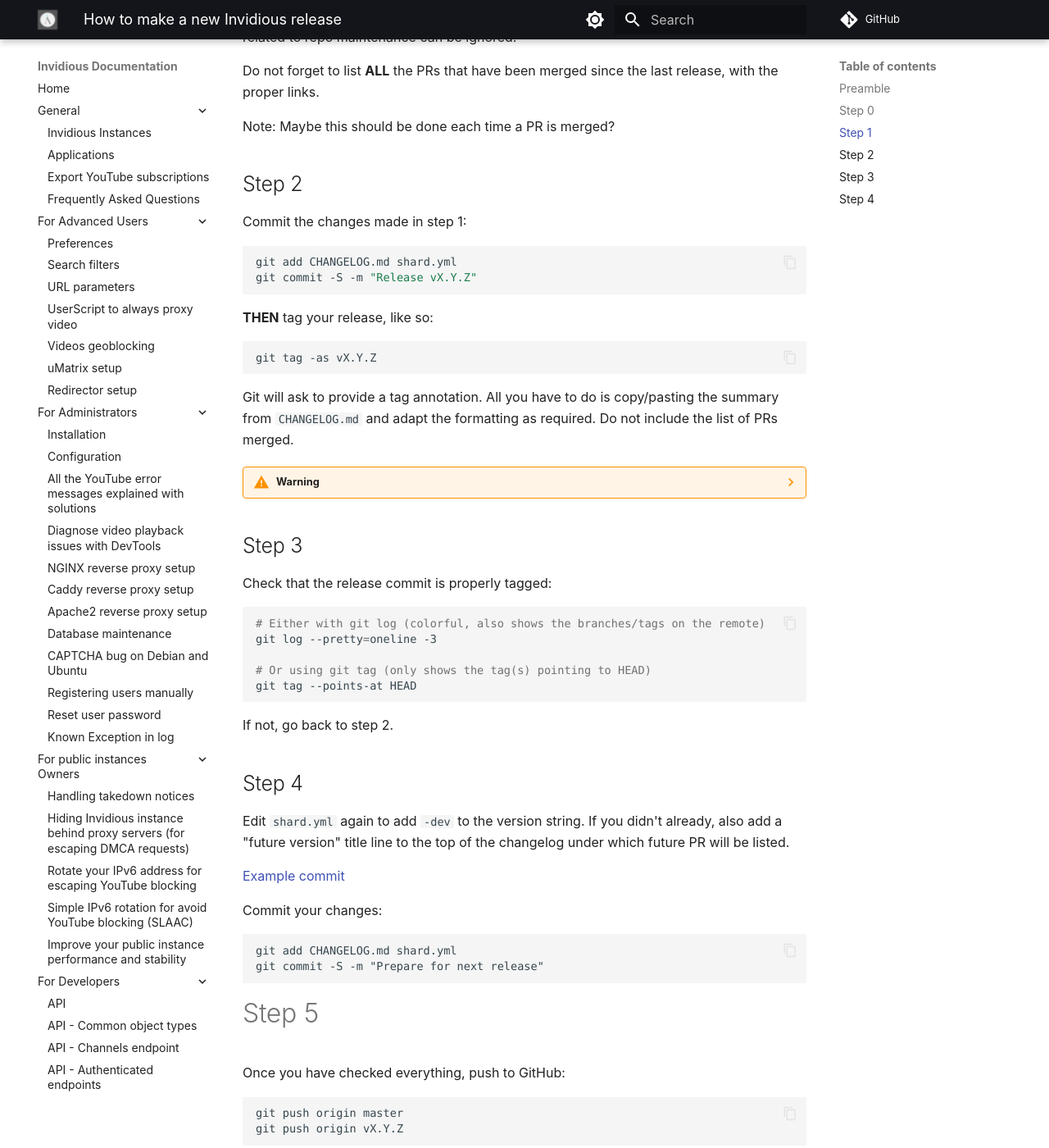
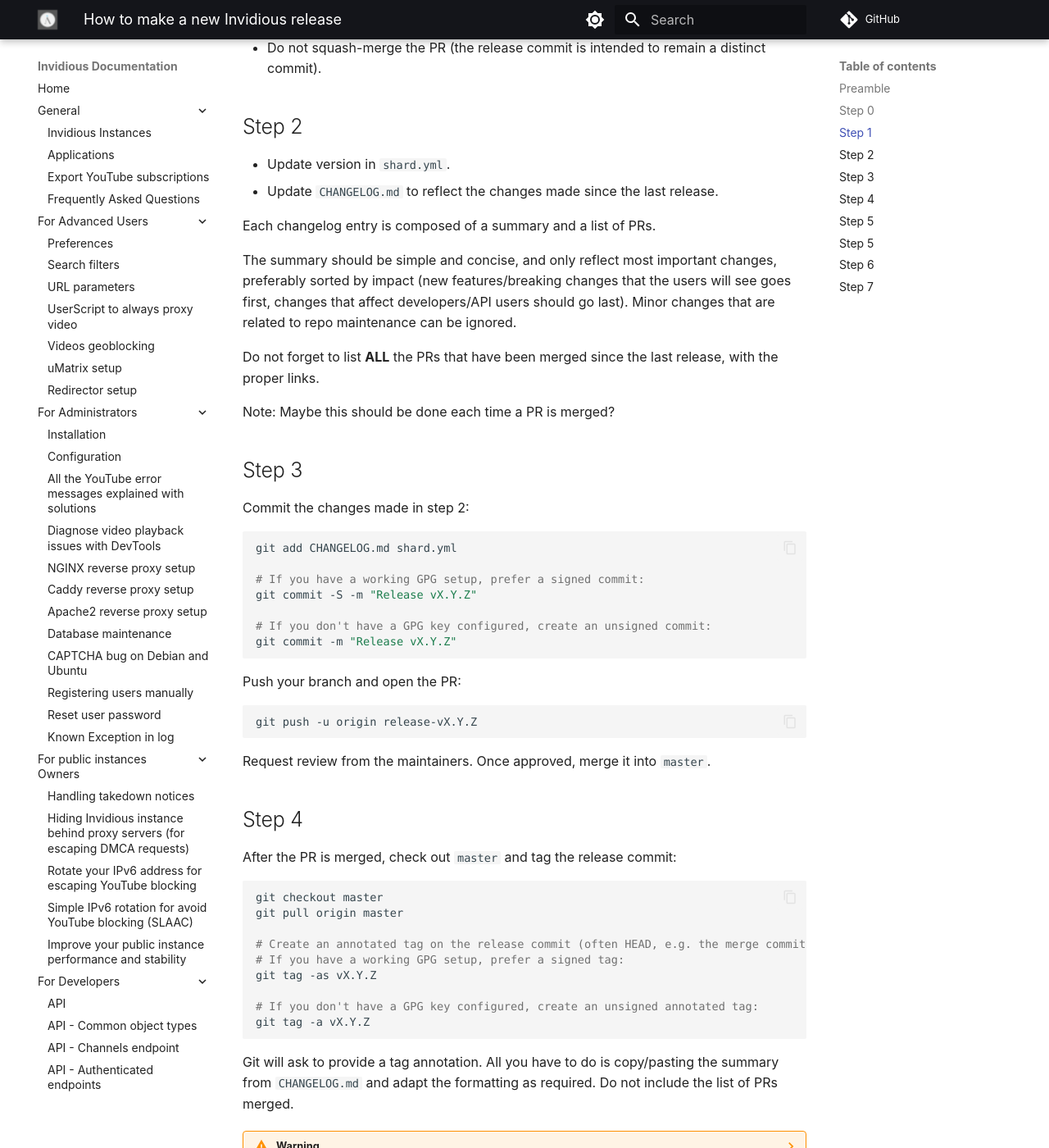
Before and after one commit to iv-org/documentation, an MkDocs documentation site: the page built from docs/create-new-invidious-release.md, in a window 1280 px wide and 1400 px high, scrolled down 837 px. Shown: the whole window at 82% size. Built offline with MkDocs 1.6.1 and Material for MkDocs 9.7.7, drawn with Linux system fonts in a browser that asks for light colours; comment, search, counter and statistics services are not loaded; some of the changed text lies outside the part shown.

Commit message:
chore: reflect real new release workflow (#692)

````diff
--- a/docs/create-new-invidious-release.md
+++ b/docs/create-new-invidious-release.md
@@ -21,6 +21,18 @@
 
 ## Step 1
 
+Create a release pull request.
+
+- Create a release branch from `master`:
+  ```sh
+  git checkout -b release-vX.Y.Z
+  ```
+- Push the branch and open a PR targeting `iv-org/invidious:master`.
+- Request review from the maintainers and wait for approval before merging.
+- Do not squash-merge the PR (the release commit is intended to remain a distinct commit).
+
+## Step 2
+
 * Update version in `shard.yml`.
 * Update `CHANGELOG.md` to reflect the changes made since the last release.
 
@@ -36,18 +48,39 @@
 
 Note: Maybe this should be done each time a PR is merged?
 
+## Step 3
 
-## Step 2
-
-Commit the changes made in step 1:
+Commit the changes made in step 2:
 ```sh
 git add CHANGELOG.md shard.yml
+
+# If you have a working GPG setup, prefer a signed commit:
 git commit -S -m "Release vX.Y.Z"
+
+# If you don't have a GPG key configured, create an unsigned commit:
+git commit -m "Release vX.Y.Z"
 ```
 
-**THEN** tag your release, like so:
+Push your branch and open the PR:
 ```sh
+git push -u origin release-vX.Y.Z
+```
+
+Request review from the maintainers. Once approved, merge it into `master`.
+
+## Step 4
+
+After the PR is merged, check out `master` and tag the release commit:
+```sh
+git checkout master
+git pull origin master
+
+# Create an annotated tag on the release commit (often HEAD, e.g. the merge commit)
+# If you have a working GPG setup, prefer a signed tag:
 git tag -as vX.Y.Z
+
+# If you don't have a GPG key configured, create an unsigned annotated tag:
+git tag -a vX.Y.Z
 ```
 
 Git will ask to provide a tag annotation. All you have to do is copy/pasting
@@ -56,8 +89,9 @@
 
 ??? warning Amending your release commit
 
-    If for some reason you need to amend your release commit (e.g you made a typo
-    in the changelog), **make sure to retag afterwards!**
+    In the PR-based workflow, the tag is created after the PR is merged.
+    If you amend the release commit while the PR is still open (e.g you made a typo
+    in the changelog), you usually do not need to retag, because the tag does not exist yet.
 
     Amending a commit will change its hash, but the tag will remain attached to
     the previous (now dangling) commit.
@@ -73,11 +107,10 @@
     rm tag_msg.tmp
     ```
 
-    Note: **DO NOT** retag if you already pushed you changes. If you made a
-    mistake (it happens to everybody), just create a new release.
+    Note: **DO NOT** retag if you already pushed the tag. If you made a mistake
+    (it happens to everybody), just create a new release.
 
-
-## Step 3
+## Step 5
 
 Check that the release commit is properly tagged:
 ```sh
@@ -88,10 +121,14 @@
 git tag --points-at HEAD
 ```
 
-If not, go back to step 2.
+If not, go back to step 4.
 
+Push the tag:
+```sh
+git push origin vX.Y.Z
+```
 
-## Step 4
+## Step 5
 
 Edit `shard.yml` again to add `-dev` to the version string. If you didn't already, also add a "future version" title line to the
 top of the changelog under which future PR will be listed.
@@ -104,7 +141,7 @@
 git commit -S -m "Prepare for next release"
 ```
 
-# Step 5
+## Step 6
 
 Once you have checked everything, push to GitHub:
 ```sh
@@ -113,12 +150,12 @@
 ```
 
 
-## Step 6
+## Step 7
 
-Got to GitHub to make a new release:
+Go to GitHub to make a new release:
 https://github.com/iv-org/invidious/releases/new
 
-Select the tag your previously created, leave `target` set to `master`,
+Select the tag you previously created, leave `target` set to `master`,
 and then copy paste the text you wrote to `CHANGELOG.md` (both the summary and
 the list of PRs merged since last release).
 
````
